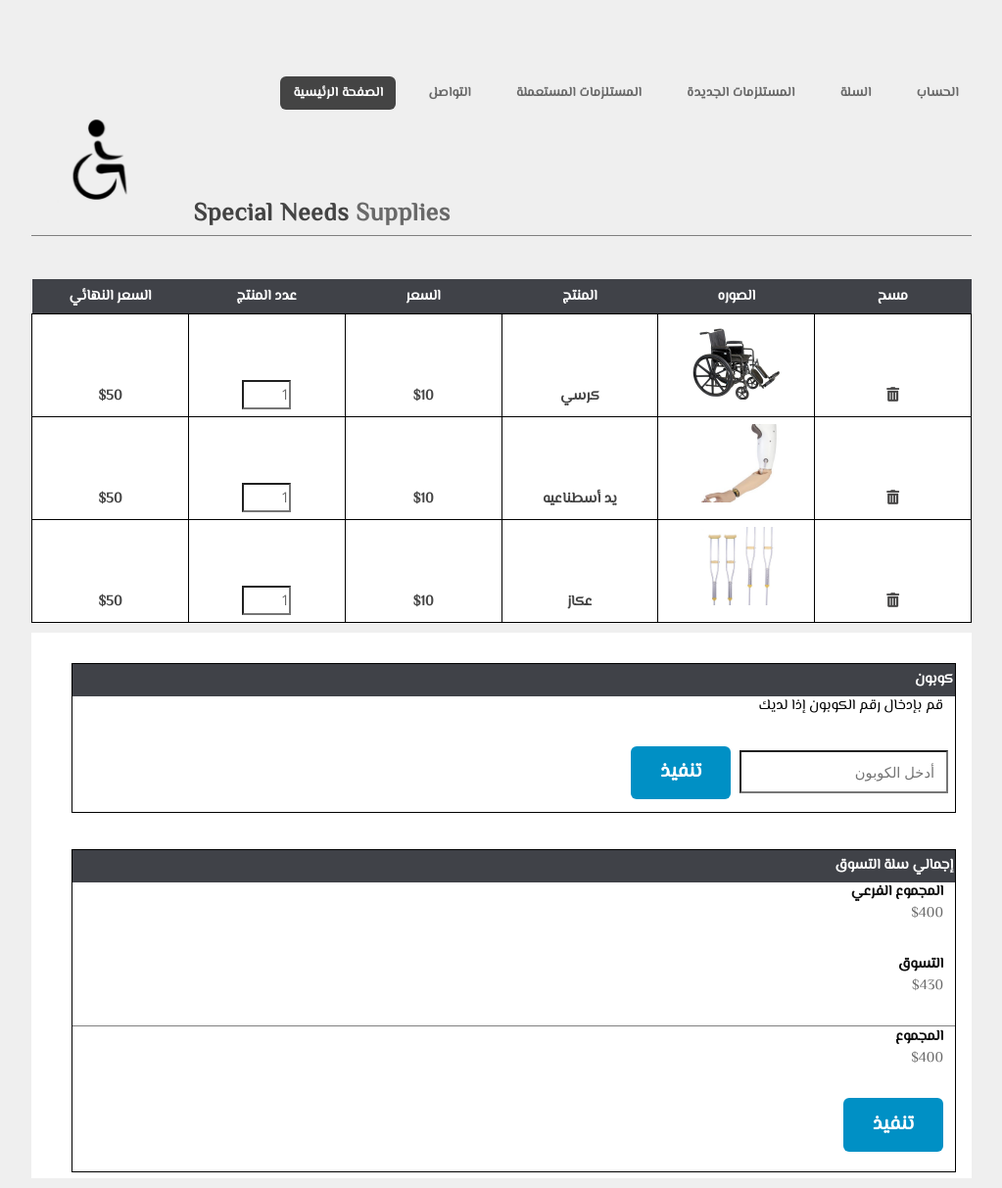
After one commit to M66it/SpecialNeeds, a PHP site: page /cart.php in a window 1280 px wide. The commit adds this page. Shown: the whole page at 98% size, without its empty margins (128-1151 px from the left). Run offline with PHP 8.4, Linux system fonts and the light colour scheme.

Commit message:
cart.php

```diff
--- /dev/null
+++ b/cart.php
@@ -0,0 +1,141 @@
+<html>
+    <head>
+		<meta charset="utf-8" />
+		<meta name="viewport" content="width=device-width, initial-scale=1, user-scalable=no" />
+		<link rel="stylesheet" href="assets/css/main.css" />
+
+	</head>
+	<body  class="is-preload homepage">
+		<div id="page-wrapper">
+
+			<!-- الواجهة -->
+				<div id="header-wrapper">
+					<header id="header" class="container">
+
+						<!-- اللوقو -->
+							<div id="logo">
+								<img src="images/Special Needs Only.png" style="width:15%">
+								<span style="font-size:2vw"><b>Special Needs</b> Supplies</span>
+							</div>
+							<hr style="color: black">
+						<!-- القائمة -->
+
+
+
+							<nav id="nav">
+								<ul>
+									<li class="current"><a href="index.html">الصفحة الرئيسية</a></li>
+
+									</li>
+									<li><a href="no-sidebar.html">التواصل</a></li>
+									<li><a href="right-sidebar.html">المستلزمات المستعملة</a></li>
+									<li><a href="left-sidebar.html">المستلزمات الجديدة</a></li>
+									<li><a href="cart.html">السلة</a></li>
+
+
+
+									<li>
+										<a href="#">الحساب</a>
+										<ul>
+											<li><a href="#">معلومات الحساب</a></li>
+											<li><a href="#">الطلبات</a></li>
+											<li>
+												<a href="#">التبرعات</a>
+												<ul>
+													<li><a href="#">طلب تبرع بالمستلزمات</a></li>
+													<li><a href="#">طلب احتياج مستلزمات</a></li>
+													<li><a href="#">قائمة الطلبات</a></li>
+												</ul>
+											</li>
+											<li><a href="#">تسجيل الخروج</a></li>
+										</ul>
+								</ul>
+							</nav>
+
+					</header>
+				</div>
+
+			<section dir="rtl" id="cart-container" class="container my-5">
+				<table width="100px">
+					<thead>
+						<tr>
+							<td>مسح</td>
+							<td>الصوره</td>
+							<td>المنتج</td>
+							<td>السعر</td>
+							<td>عدد المنتج</td>
+							<td>السعر النهائي</td>
+
+						</tr>
+					</thead>
+					<tbody>
+						<tr>
+							<td><a href="#"><i class="fas fa-trash-alt"></i></a></td>
+							<td><img src="images/1.jpg" alt=""></td>
+							<td><h5>كرسي</h5></td>
+							<td><h5>$10</h5></td>
+							<td><input class="w-25 pl-1" value="1" type="number"></td>
+							<td><h5>$50</h5></td>
+						</tr>
+						<tr>
+							<td><a href="#"><i class="fas fa-trash-alt"></i></a></td>
+							<td><img src="images/4.jpg" alt=""></td>
+							<td><h5>يد أسطناعيه</h5></td>
+							<td><h5>$10</h5></td>
+							<td><input class="w-25 pl-1" value="1" type="number"></td>
+							<td><h5>$50</h5></td>
+						</tr>
+						<tr>
+							<td><a href="#"><i class="fas fa-trash-alt"></i></a></td>
+							<td><img src="images/3.jpg" alt=""></td>
+							<td><h5>عكاز</h5></td>
+							<td><h5>$10</h5></td>
+							<td><input class="w-25 pl-1" value="1" type="number"></td>
+							<td><h5>$50</h5></td>
+						</tr>
+					</tbody>
+				</table>
+			</section>
+
+		<section dir="rtl" id="cart-bottom" class="container">
+			<div class="row">
+				<div class="coupon col-lg-6 col-md-6 col-12 mb-4">
+					<div >
+						<h5>كوبون</h5>
+						<p>قم بإدخال رقم الكوبون إذا لديك</p>
+						<input type="text" placeholder="أدخل الكوبون">
+						<button class="bo2">تنفيذ</button>
+					</div>
+			</div>
+				<div class="total col-lg-6 col-md-6 col-12">
+					<div>
+						<h5>إجمالي سلة التسوق</h5>
+					    <div class="d-flex justify-content-between">
+						<h6>المجموع الفرعي</h6>
+						<p>$400</p>
+					</div>
+					<div class="d-flex justify-content-between">
+						<h6>التسوق</h6>
+						<p>$430</p>
+					</div>
+					<hr class="second-hr">
+					<div class="d-flex justify-content-between">
+						<h6>المجموع</h6>
+						<p>$400</p>
+					</div>
+						<button  class="ml-auto">تنفيذ</button>
+					</div>
+				</div>
+			</div>
+             </section>
+
+		<!-- سكربتات -->
+
+			<script src="assets/js/jquery.min.js"></script>
+			<script src="assets/js/jquery.dropotron.min.js"></script>
+			<script src="assets/js/browser.min.js"></script>
+			<script src="assets/js/breakpoints.min.js"></script>
+			<script src="assets/js/util.js"></script>
+			<script src="assets/js/main.js"></script>
+    </body>
+</html>
--- a/index.php
+++ b/index.php
@@ -27,13 +27,13 @@
 
 							<nav id="nav">
 								<ul>
-									<li class="current"><a href="index.html">الصفحة الرئيسية</a></li>
+									<li class="current"><a href="index.html ">الصفحة الرئيسية</a></li>
 
 									</li>
 									<li><a href="no-sidebar.html">التواصل</a></li>
 									<li><a href="right-sidebar.html">المستلزمات المستعملة</a></li>
 									<li><a href="left-sidebar.html">المستلزمات الجديدة</a></li>
-									<li><a href="cart.html">السلة</a></li>
+									<li><a href="cart.php">السلة</a></li>
 
 =======
 <?php require_once('Nav.php'); ?>
```
